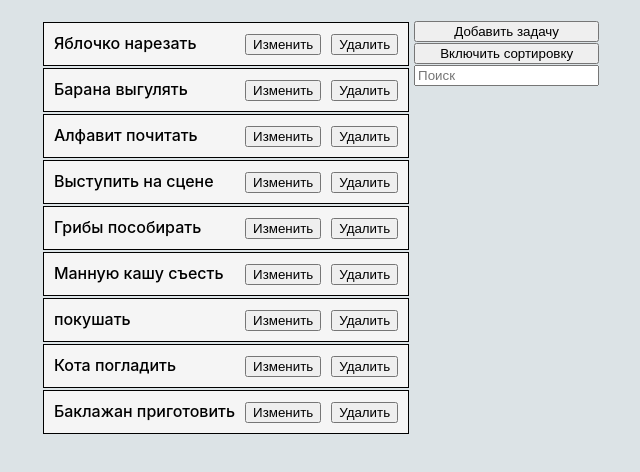
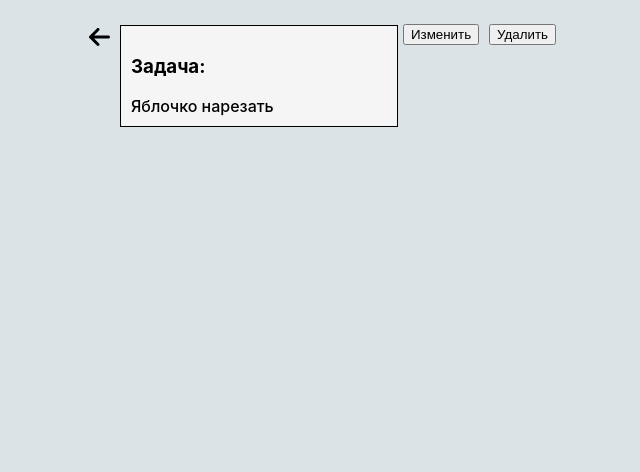
Before and after one commit to Dekarontohos/requestsToTheServer, a React (Create React App) app in the folder my-app/: page /toDo/1 in a window 1280 px wide. Shown: the top 472 px of the page, without its empty margins (320-960 px from the left). Built offline with nearby package versions, Linux system fonts and the light colour scheme; data requests are answered from the project's data file.

Commit message:
feat: realise routing task

```diff
--- a/my-app/package.json
+++ b/my-app/package.json
@@ -3,6 +3,8 @@
   "version": "0.1.0",
   "private": true,
   "dependencies": {
+    "@fortawesome/free-solid-svg-icons": "^6.7.1",
+    "@fortawesome/react-fontawesome": "^0.2.2",
     "@testing-library/jest-dom": "^5.17.0",
     "@testing-library/react": "^13.4.0",
     "@testing-library/user-event": "^13.5.0",
@@ -11,6 +13,7 @@
     "prettier": "^3.3.3",
     "react": "^18.3.1",
     "react-dom": "^18.3.1",
+    "react-router-dom": "^7.0.1",
     "react-scripts": "5.0.1",
     "web-vitals": "^2.1.4"
   },
--- a/my-app/src/App.js
+++ b/my-app/src/App.js
@@ -1,134 +1,31 @@
 import { useState } from "react";
-import styles from "./App.module.css";
-import {
-	useRequestGetToDos,
-	useRequestPostToDos,
-	useRequestUpdateToDos,
-	useRequestDeleteToDos,
-} from "./hooks";
+import { Routes, Route, useNavigate, useLocation } from "react-router-dom";
+import { useRequestGetToDos } from "./hooks";
+import { ToDo } from "./Components/ToDo";
+import { ToDoList } from "./Components/ToDoList";
+import { Page404 } from "./Components/Page404";
+import { Navigate } from "react-router-dom";
 
 export const App = () => {
 	const { toDos, setToDos } = useRequestGetToDos();
-	const { requestAddToDos, isCreating } = useRequestPostToDos(setToDos);
-	const { requestUpdateToDo, isUpdating } = useRequestUpdateToDos(setToDos);
-	const { requestDeleteToDo, isDeleting } = useRequestDeleteToDos(setToDos);
-	const [sorting, setSorting] = useState(false);
-
-	const filtration = (event) => {
-		let filter = event.target.value;
-		if (filter === "") {
-			fetch("http://localhost:3005/todos")
-				.then((loadedData) => loadedData.json())
-				.then((loadedToDos) => setToDos(loadedToDos));
-		} else {
-			const filterResult = toDos.filter((todo) =>
-				todo.title.toLowerCase().includes(filter),
-			);
-			setToDos(filterResult);
-		}
-	};
-
-	function debounce(func, delay) {
-		let timeoutId;
-
-		return function (...args) {
-			if (timeoutId) {
-				clearTimeout(timeoutId);
-			}
-
-			timeoutId = setTimeout(() => {
-				func.apply(this, args);
-			}, delay);
-		};
-	}
-
-	const searchFunction = debounce(filtration, 300);
-
-	const sort = () => {
-		setSorting(!sorting);
-		if (!sorting) {
-			toDos.sort((a, b) => a.title.localeCompare(b.title));
-		} else {
-			toDos.sort((a, b) => a.id - b.id);
-		}
-	};
 
 	return (
-		<div className={styles.app}>
-			<div>
-				{toDos.map(({ id, title }) => (
-					<div
-						className={styles.ToDosListElement}
-						key={id}
-						style={{
-							border: "1px solid black",
-							marginRight: "5px",
-						}}
-					>
-						<div
-							style={{
-								marginRight: "10px",
-							}}
-						>
-							{title}
-						</div>
-						<div>
-							{" "}
-							<button
-								disabled={isUpdating}
-								onClick={(event) => requestUpdateToDo(event)}
-								id={id}
-								style={{
-									marginRight: "10px",
-								}}
-							>
-								Изменить
-							</button>
-							<button
-								disabled={isDeleting}
-								onClick={(event) =>
-									requestDeleteToDo(event, useRequestGetToDos)
-								}
-								id={id}
-							>
-								Удалить
-							</button>
-						</div>
-					</div>
-				))}
-			</div>
-			<div
-				style={{
-					display: "flex",
-				}}
-			>
-				<div>
-					<button
-						disabled={isCreating}
-						onClick={requestAddToDos}
-						style={{
-							marginRight: "5px",
-							width: "100%",
-						}}
-					>
-						Добавить задачу
-					</button>
-					<div>
-						{" "}
-						<button
-							onClick={sort}
-							style={{
-								width: "100%",
-							}}
-						>
-							{sorting
-								? "Отключить сортировку"
-								: "Включить сортировку"}
-						</button>
-					</div>
-					<input placeholder="Поиск" onChange={searchFunction} />
-				</div>
-			</div>
-		</div>
+		<Routes>
+			<Route
+				path="/"
+				element={
+					<ToDoList toDos={toDos} setToDos={setToDos}></ToDoList>
+				}
+			></Route>
+			<Route
+				path="/toDo/:id"
+				element={<ToDo toDos={toDos} setToDos={setToDos}></ToDo>}
+			></Route>
+			<Route path="/404" element={<Page404></Page404>}></Route>
+			<Route
+				path="*"
+				element={<Navigate to="/404" replace={true}></Navigate>}
+			></Route>
+		</Routes>
 	);
 };
--- a/my-app/src/App.module.css
+++ b/my-app/src/App.module.css
@@ -14,6 +14,27 @@
 	margin: 2px;
 	display: flex;
 	justify-content: space-between;
+	width: 20vw;
+	border: 1px solid black;
+	margin-right: 5px;
+}
+
+.ToDoBlank {
+	padding: 10px;
+	background-color: whitesmoke;
+	font-weight: 500;
+	margin: 5px;
+	display: flex;
+	justify-content: space-between;
+	width: 20vw;
+	border: 1px solid black;
+}
+
+.title {
+	margin-right: 10px;
+	white-space: nowrap;
+	overflow: hidden;
+	text-overflow: ellipsis;
 }
 
 html {
--- /dev/null
+++ b/my-app/src/Components/ArrowBack.js
@@ -0,0 +1,33 @@
+import { useNavigate } from "react-router-dom";
+import { FontAwesomeIcon } from "@fortawesome/react-fontawesome";
+import { faArrowLeft } from "@fortawesome/free-solid-svg-icons";
+
+const BackButton = () => {
+	const navigate = useNavigate();
+
+	const handleBack = () => {
+		navigate(-1);
+	};
+
+	return (
+		<button onClick={handleBack} style={styles.button}>
+			<FontAwesomeIcon icon={faArrowLeft} style={styles.icon} />
+		</button>
+	);
+};
+
+const styles = {
+	button: {
+		background: "transparent",
+		border: "none",
+		cursor: "pointer",
+		padding: "0",
+		margin: "0",
+	},
+	icon: {
+		color: "black", // Цвет стрелки
+		fontSize: "24px", // Размер стрелки
+	},
+};
+
+export default BackButton;
--- /dev/null
+++ b/my-app/src/Components/Page404.js
@@ -0,0 +1,9 @@
+import styles from "../App.module.css";
+
+export const Page404 = () => {
+	return (
+		<div className={styles.app}>
+			<h2>Ошибка 404</h2>
+		</div>
+	);
+};
--- /dev/null
+++ b/my-app/src/Components/ToDo.js
@@ -0,0 +1,68 @@
+import { useParams } from "react-router-dom";
+import styles from "../App.module.css";
+import {
+	useRequestUpdateToDos,
+	useRequestDeleteToDos,
+	useRequestGetToDos,
+} from "../hooks";
+import BackButton from "./ArrowBack";
+import { Page404 } from "./Page404";
+import { useNavigate } from "react-router-dom";
+
+export const ToDo = (props) => {
+	const { requestUpdateToDo, isUpdating } = useRequestUpdateToDos(
+		props.setToDos,
+	);
+	const { requestDeleteToDo, isDeleting } = useRequestDeleteToDos(
+		props.setToDos,
+	);
+	const params = useParams();
+	const toDos = props.toDos;
+	const navigate = useNavigate();
+
+	if (toDos.length === 0) {
+		return <Page404 />;
+	}
+
+	const toDo =
+		toDos.filter((toDo) => toDo.id === Number(params.id))[0] || false;
+
+	if (!toDo) {
+		navigate("/404");
+		return;
+	}
+
+	return (
+		<div className={styles.app}>
+			<div style={{ alignItems: "center", margin: "5px" }}>
+				<BackButton></BackButton>
+			</div>
+			<div className={styles.ToDoBlank}>
+				<div>
+					<h3>Задача:</h3> {toDo.title}
+				</div>
+			</div>
+			<div style={{ alignItems: "center", marginTop: "3px" }}>
+				<button
+					disabled={isUpdating}
+					onClick={(event) => requestUpdateToDo(event)}
+					id={toDo.id}
+					style={{
+						marginRight: "10px",
+					}}
+				>
+					Изменить
+				</button>
+				<button
+					disabled={isDeleting}
+					onClick={(event) =>
+						requestDeleteToDo(event, useRequestGetToDos)
+					}
+					id={toDo.id}
+				>
+					Удалить
+				</button>
+			</div>
+		</div>
+	);
+};
--- /dev/null
+++ b/my-app/src/Components/ToDoList.js
@@ -0,0 +1,99 @@
+import { useState } from "react";
+import styles from "../App.module.css";
+import { useRequestPostToDos } from "../hooks";
+
+import { Link } from "react-router-dom";
+
+export const ToDoList = (props) => {
+	console.log(props);
+	const { requestAddToDos, isCreating } = useRequestPostToDos(props.setToDos);
+	const [sorting, setSorting] = useState(false);
+
+	const filtration = (event) => {
+		let filter = event.target.value;
+		if (filter === "") {
+			fetch("http://localhost:3005/todos")
+				.then((loadedData) => loadedData.json())
+				.then((loadedToDos) => props.setToDos(loadedToDos));
+		} else {
+			const filterResult = props.toDos.filter((todo) =>
+				todo.title.toLowerCase().includes(filter),
+			);
+			props.setToDos(filterResult);
+		}
+	};
+
+	function debounce(func, delay) {
+		let timeoutId;
+
+		return function (...args) {
+			if (timeoutId) {
+				clearTimeout(timeoutId);
+			}
+
+			timeoutId = setTimeout(() => {
+				func.apply(this, args);
+			}, delay);
+		};
+	}
+
+	const searchFunction = debounce(filtration, 300);
+
+	const sort = () => {
+		setSorting(!sorting);
+		if (!sorting) {
+			props.toDos.sort((a, b) => a.title.localeCompare(b.title));
+		} else {
+			props.toDos.sort((a, b) => a.id - b.id);
+		}
+	};
+
+	return (
+		<div className={styles.app}>
+			<div>
+				{props.toDos.map(({ id, title }) => (
+					<div className={styles.ToDosListElement} key={id}>
+						<div
+							className={styles.title}
+							onClick={(event) => console.log(event)}
+						>
+							<Link to={`/toDo/${id}`}>{title}</Link>
+						</div>
+					</div>
+				))}
+			</div>
+			<div
+				style={{
+					display: "flex",
+				}}
+			>
+				<div>
+					<button
+						disabled={isCreating}
+						onClick={requestAddToDos}
+						style={{
+							marginRight: "5px",
+							width: "100%",
+						}}
+					>
+						Добавить задачу
+					</button>
+					<div>
+						{" "}
+						<button
+							onClick={sort}
+							style={{
+								width: "100%",
+							}}
+						>
+							{sorting
+								? "Отключить сортировку"
+								: "Включить сортировку"}
+						</button>
+					</div>
+					<input placeholder="Поиск" onChange={searchFunction} />
+				</div>
+			</div>
+		</div>
+	);
+};
--- a/my-app/src/hooks/use-request-delete-toDos.js
+++ b/my-app/src/hooks/use-request-delete-toDos.js
@@ -1,7 +1,9 @@
 import { useState } from "react";
+import { useNavigate } from "react-router-dom";
 
 export const useRequestDeleteToDos = (setToDos) => {
 	const [isDeleting, setIsDeleting] = useState(false);
+	const navigate = useNavigate();
 
 	const requestDeleteToDo = (event) => {
 		const rowID = event.target.id;
@@ -11,15 +13,13 @@ export const useRequestDeleteToDos = (setToDos) => {
 			method: "Delete",
 		})
 			.then(() => {
-				// setToDos((prevToDos) =>
-				// 	prevToDos.filter((ToDo) => ToDo.id !== rowID),
-				// );
 				fetch("http://localhost:3005/todos")
 					.then((loadedData) => loadedData.json())
 					.then((loadedToDos) => setToDos(loadedToDos));
 			})
 			.finally(() => {
 				setIsDeleting(false);
+				navigate("/");
 			});
 	};
 
--- a/my-app/src/index.js
+++ b/my-app/src/index.js
@@ -2,10 +2,13 @@ import React from "react";
 import ReactDOM from "react-dom/client";
 import "./index.css";
 import { App } from "./App";
+import { BrowserRouter } from "react-router-dom";
 
 const root = ReactDOM.createRoot(document.getElementById("root"));
 root.render(
 	<React.StrictMode>
-		<App />
+		<BrowserRouter>
+			<App />
+		</BrowserRouter>
 	</React.StrictMode>,
 );
```
Also changed, not shown: 1 other file (tests, documents, lock files or other folders).
